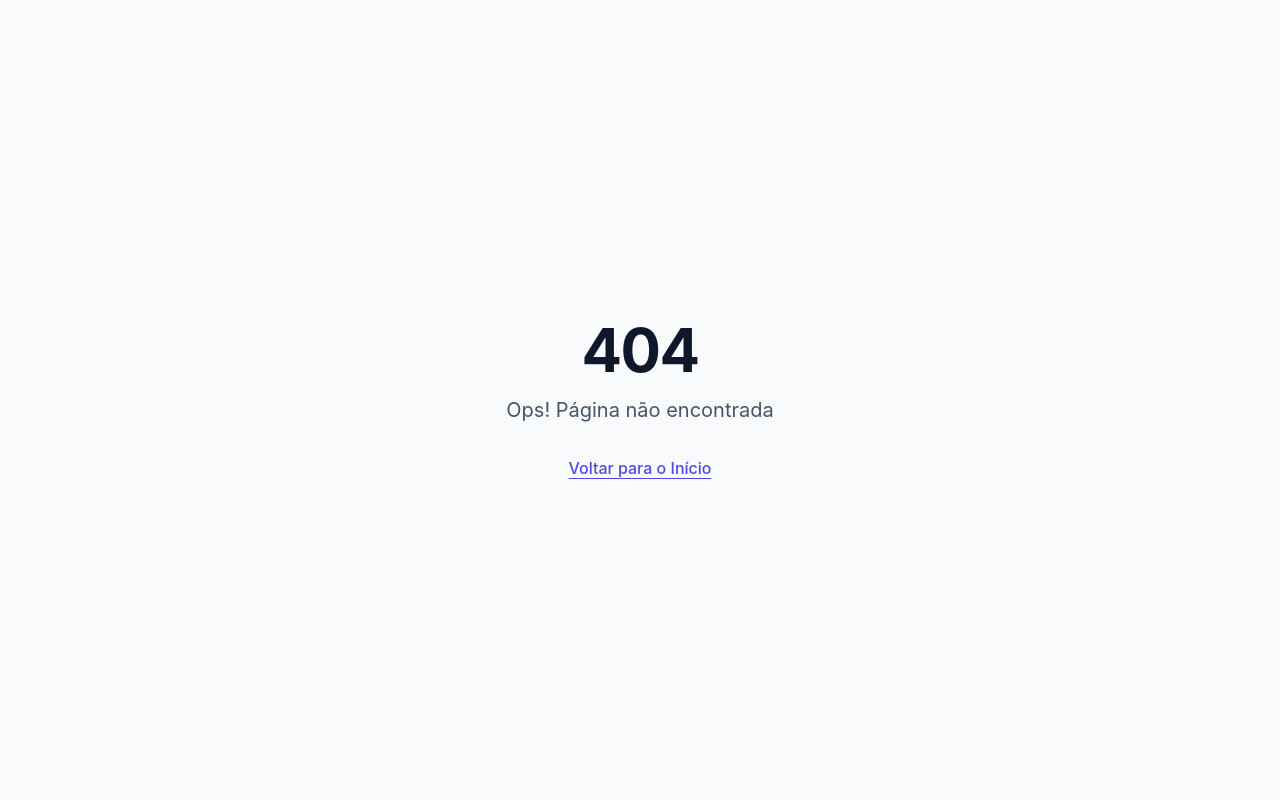
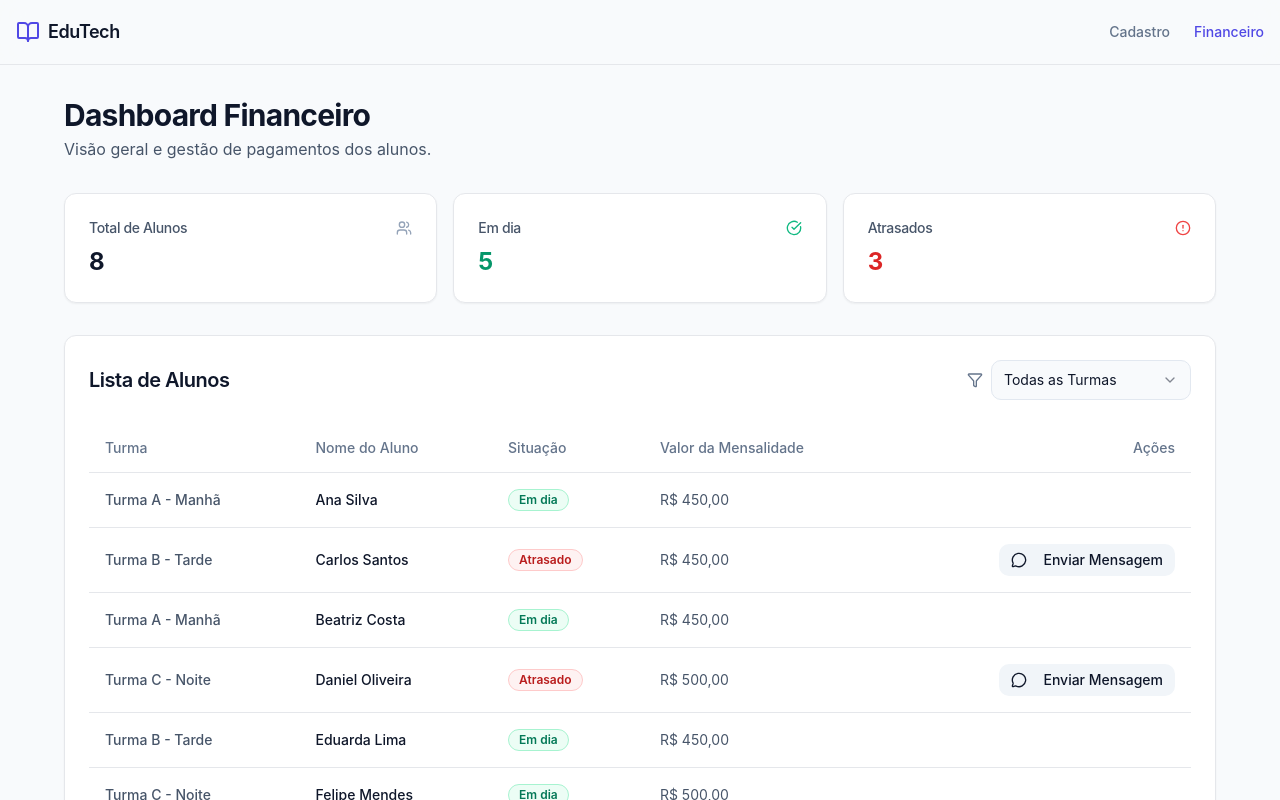
Before and after one commit to richard-imnovi/IFC-Project, a React (Vite) app: page /financeiro in a window 1280 px wide. Before the commit this address had no page. Shown: the top 800 px of the page. Built offline with nearby package versions, Linux system fonts and the light colour scheme.

Commit message:
feat: Implement financial dashboard and features

```diff
--- a/src/App.tsx
+++ b/src/App.tsx
@@ -3,6 +3,7 @@ import { Toaster } from '@/components/ui/toaster'
 import { Toaster as Sonner } from '@/components/ui/sonner'
 import { TooltipProvider } from '@/components/ui/tooltip'
 import Index from './pages/Index'
+import Financeiro from './pages/Financeiro'
 import NotFound from './pages/NotFound'
 import Layout from './components/Layout'
 
@@ -14,6 +15,7 @@ const App = () => (
       <Routes>
         <Route element={<Layout />}>
           <Route path="/" element={<Index />} />
+          <Route path="/financeiro" element={<Financeiro />} />
         </Route>
         <Route path="*" element={<NotFound />} />
       </Routes>
--- a/src/components/Layout.tsx
+++ b/src/components/Layout.tsx
@@ -1,15 +1,38 @@
-import { Outlet } from 'react-router-dom'
+import { Outlet, Link, useLocation } from 'react-router-dom'
 import { BookOpen } from 'lucide-react'
+import { cn } from '@/lib/utils'
 
 export default function Layout() {
+  const location = useLocation()
+
   return (
     <div className="flex flex-col min-h-screen bg-background font-sans">
       <header className="sticky top-0 z-50 w-full border-b bg-background/80 backdrop-blur-md">
-        <div className="container mx-auto px-4 h-16 flex items-center justify-center sm:justify-start">
+        <div className="container mx-auto px-4 h-16 flex items-center justify-between">
           <div className="flex items-center gap-2">
             <BookOpen className="h-6 w-6 text-primary" />
             <span className="font-semibold text-lg text-foreground tracking-tight">EduTech</span>
           </div>
+          <nav className="flex items-center gap-4 sm:gap-6">
+            <Link
+              to="/"
+              className={cn(
+                'text-sm font-medium transition-colors hover:text-primary',
+                location.pathname === '/' ? 'text-primary' : 'text-muted-foreground',
+              )}
+            >
+              Cadastro
+            </Link>
+            <Link
+              to="/financeiro"
+              className={cn(
+                'text-sm font-medium transition-colors hover:text-primary',
+                location.pathname === '/financeiro' ? 'text-primary' : 'text-muted-foreground',
+              )}
+            >
+              Financeiro
+            </Link>
+          </nav>
         </div>
       </header>
 
--- /dev/null
+++ b/src/pages/Financeiro.tsx
@@ -0,0 +1,247 @@
+import { useState, useMemo } from 'react'
+import { Users, CheckCircle, AlertCircle, MessageCircle, Filter } from 'lucide-react'
+import { toast } from 'sonner'
+
+import { Card, CardContent, CardHeader, CardTitle } from '@/components/ui/card'
+import {
+  Table,
+  TableBody,
+  TableCell,
+  TableHead,
+  TableHeader,
+  TableRow,
+} from '@/components/ui/table'
+import { Badge } from '@/components/ui/badge'
+import { Button } from '@/components/ui/button'
+import {
+  Select,
+  SelectContent,
+  SelectItem,
+  SelectTrigger,
+  SelectValue,
+} from '@/components/ui/select'
+
+type Student = {
+  id: string
+  name: string
+  turma: string
+  turmaId: string
+  status: 'em_dia' | 'atrasado'
+  fee: number
+}
+
+const mockStudents: Student[] = [
+  {
+    id: '1',
+    name: 'Ana Silva',
+    turma: 'Turma A - Manhã',
+    turmaId: 'turma-a',
+    status: 'em_dia',
+    fee: 450,
+  },
+  {
+    id: '2',
+    name: 'Carlos Santos',
+    turma: 'Turma B - Tarde',
+    turmaId: 'turma-b',
+    status: 'atrasado',
+    fee: 450,
+  },
+  {
+    id: '3',
+    name: 'Beatriz Costa',
+    turma: 'Turma A - Manhã',
+    turmaId: 'turma-a',
+    status: 'em_dia',
+    fee: 450,
+  },
+  {
+    id: '4',
+    name: 'Daniel Oliveira',
+    turma: 'Turma C - Noite',
+    turmaId: 'turma-c',
+    status: 'atrasado',
+    fee: 500,
+  },
+  {
+    id: '5',
+    name: 'Eduarda Lima',
+    turma: 'Turma B - Tarde',
+    turmaId: 'turma-b',
+    status: 'em_dia',
+    fee: 450,
+  },
+  {
+    id: '6',
+    name: 'Felipe Mendes',
+    turma: 'Turma C - Noite',
+    turmaId: 'turma-c',
+    status: 'em_dia',
+    fee: 500,
+  },
+  {
+    id: '7',
+    name: 'Gabriel Souza',
+    turma: 'Turma A - Manhã',
+    turmaId: 'turma-a',
+    status: 'atrasado',
+    fee: 450,
+  },
+  {
+    id: '8',
+    name: 'Helena Rocha',
+    turma: 'Turma B - Tarde',
+    turmaId: 'turma-b',
+    status: 'em_dia',
+    fee: 450,
+  },
+]
+
+export default function Financeiro() {
+  const [selectedTurma, setSelectedTurma] = useState<string>('todas')
+
+  const filteredStudents = useMemo(() => {
+    if (selectedTurma === 'todas') return mockStudents
+    return mockStudents.filter((s) => s.turmaId === selectedTurma)
+  }, [selectedTurma])
+
+  const stats = useMemo(() => {
+    return {
+      total: mockStudents.length,
+      emDia: mockStudents.filter((s) => s.status === 'em_dia').length,
+      atrasados: mockStudents.filter((s) => s.status === 'atrasado').length,
+    }
+  }, [])
+
+  const formatCurrency = (value: number) => {
+    return new Intl.NumberFormat('pt-BR', {
+      style: 'currency',
+      currency: 'BRL',
+    }).format(value)
+  }
+
+  const handleSendMessage = (studentName: string) => {
+    toast.success(`Mensagem enviada para ${studentName}`, {
+      icon: <MessageCircle className="h-5 w-5 text-primary" />,
+    })
+  }
+
+  return (
+    <div className="w-full max-w-6xl mx-auto space-y-8 animate-fade-in-up">
+      <div className="flex flex-col sm:flex-row items-start sm:items-center justify-between gap-4">
+        <div>
+          <h1 className="text-3xl font-bold tracking-tight text-slate-900">Dashboard Financeiro</h1>
+          <p className="text-slate-600 mt-1">Visão geral e gestão de pagamentos dos alunos.</p>
+        </div>
+      </div>
+
+      <div className="grid gap-4 md:grid-cols-3">
+        <Card>
+          <CardHeader className="flex flex-row items-center justify-between space-y-0 pb-2">
+            <CardTitle className="text-sm font-medium text-slate-600">Total de Alunos</CardTitle>
+            <Users className="h-4 w-4 text-slate-400" />
+          </CardHeader>
+          <CardContent>
+            <div className="text-2xl font-bold">{stats.total}</div>
+          </CardContent>
+        </Card>
+        <Card>
+          <CardHeader className="flex flex-row items-center justify-between space-y-0 pb-2">
+            <CardTitle className="text-sm font-medium text-slate-600">Em dia</CardTitle>
+            <CheckCircle className="h-4 w-4 text-emerald-500" />
+          </CardHeader>
+          <CardContent>
+            <div className="text-2xl font-bold text-emerald-600">{stats.emDia}</div>
+          </CardContent>
+        </Card>
+        <Card>
+          <CardHeader className="flex flex-row items-center justify-between space-y-0 pb-2">
+            <CardTitle className="text-sm font-medium text-slate-600">Atrasados</CardTitle>
+            <AlertCircle className="h-4 w-4 text-red-500" />
+          </CardHeader>
+          <CardContent>
+            <div className="text-2xl font-bold text-red-600">{stats.atrasados}</div>
+          </CardContent>
+        </Card>
+      </div>
+
+      <Card>
+        <CardHeader className="flex flex-col sm:flex-row items-start sm:items-center justify-between space-y-4 sm:space-y-0">
+          <CardTitle className="text-xl">Lista de Alunos</CardTitle>
+          <div className="flex items-center gap-2 w-full sm:w-auto">
+            <Filter className="h-4 w-4 text-muted-foreground hidden sm:block" />
+            <Select value={selectedTurma} onValueChange={setSelectedTurma}>
+              <SelectTrigger className="w-full sm:w-[200px]">
+                <SelectValue placeholder="Filtrar por Turma" />
+              </SelectTrigger>
+              <SelectContent>
+                <SelectItem value="todas">Todas as Turmas</SelectItem>
+                <SelectItem value="turma-a">Turma A - Manhã</SelectItem>
+                <SelectItem value="turma-b">Turma B - Tarde</SelectItem>
+                <SelectItem value="turma-c">Turma C - Noite</SelectItem>
+              </SelectContent>
+            </Select>
+          </div>
+        </CardHeader>
+        <CardContent>
+          <Table>
+            <TableHeader>
+              <TableRow>
+                <TableHead>Turma</TableHead>
+                <TableHead>Nome do Aluno</TableHead>
+                <TableHead>Situação</TableHead>
+                <TableHead>Valor da Mensalidade</TableHead>
+                <TableHead className="text-right">Ações</TableHead>
+              </TableRow>
+            </TableHeader>
+            <TableBody>
+              {filteredStudents.length === 0 ? (
+                <TableRow>
+                  <TableCell colSpan={5} className="h-24 text-center text-muted-foreground">
+                    Nenhum aluno encontrado para este filtro.
+                  </TableCell>
+                </TableRow>
+              ) : (
+                filteredStudents.map((student) => (
+                  <TableRow key={student.id}>
+                    <TableCell className="font-medium text-slate-600">{student.turma}</TableCell>
+                    <TableCell className="font-medium">{student.name}</TableCell>
+                    <TableCell>
+                      {student.status === 'em_dia' ? (
+                        <Badge
+                          variant="outline"
+                          className="border-emerald-200 bg-emerald-50 text-emerald-700"
+                        >
+                          Em dia
+                        </Badge>
+                      ) : (
+                        <Badge variant="outline" className="border-red-200 bg-red-50 text-red-700">
+                          Atrasado
+                        </Badge>
+                      )}
+                    </TableCell>
+                    <TableCell className="text-slate-600">{formatCurrency(student.fee)}</TableCell>
+                    <TableCell className="text-right">
+                      {student.status === 'atrasado' && (
+                        <Button
+                          variant="secondary"
+                          size="sm"
+                          onClick={() => handleSendMessage(student.name)}
+                          className="h-8"
+                        >
+                          <MessageCircle className="h-4 w-4 mr-2" />
+                          <span className="hidden sm:inline">Enviar Mensagem</span>
+                          <span className="inline sm:hidden">Mensagem</span>
+                        </Button>
+                      )}
+                    </TableCell>
+                  </TableRow>
+                ))
+              )}
+            </TableBody>
+          </Table>
+        </CardContent>
+      </Card>
+    </div>
+  )
+}
```
Also changed, not shown: .skip.config.json.
